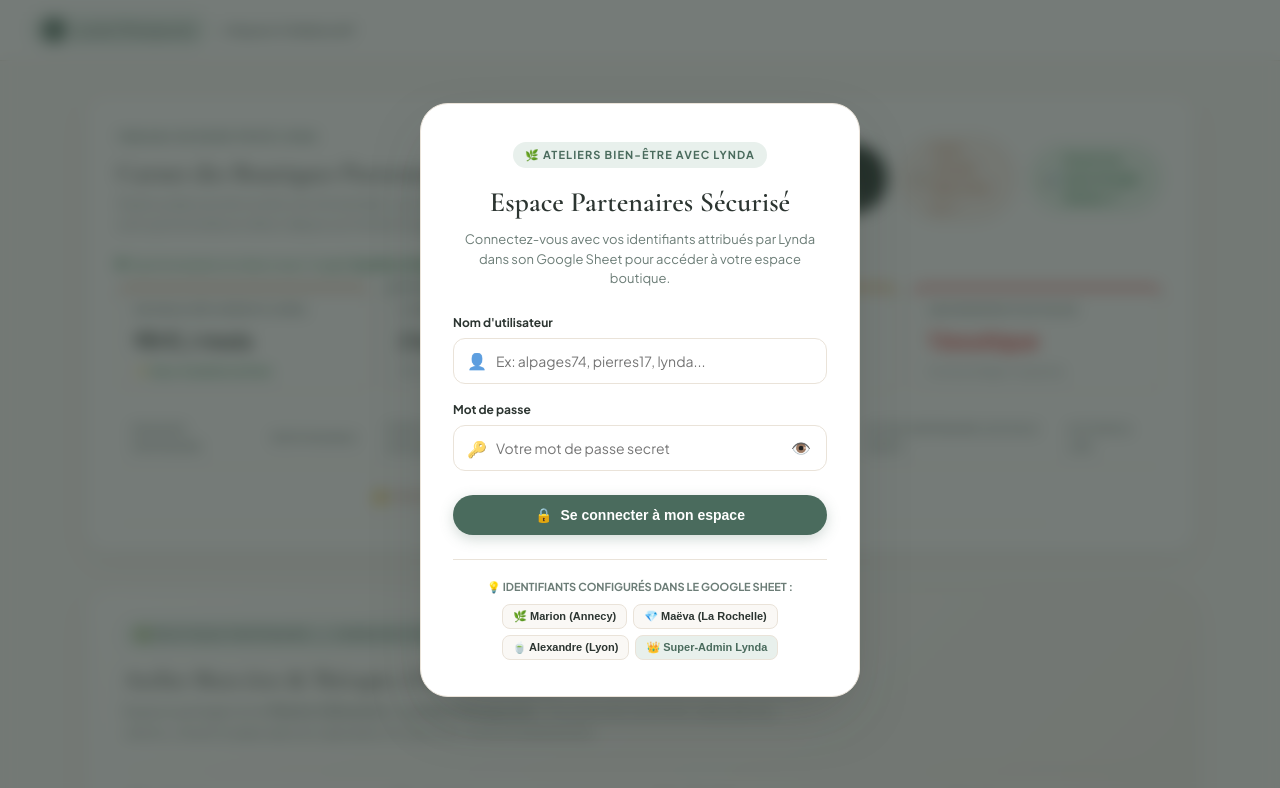
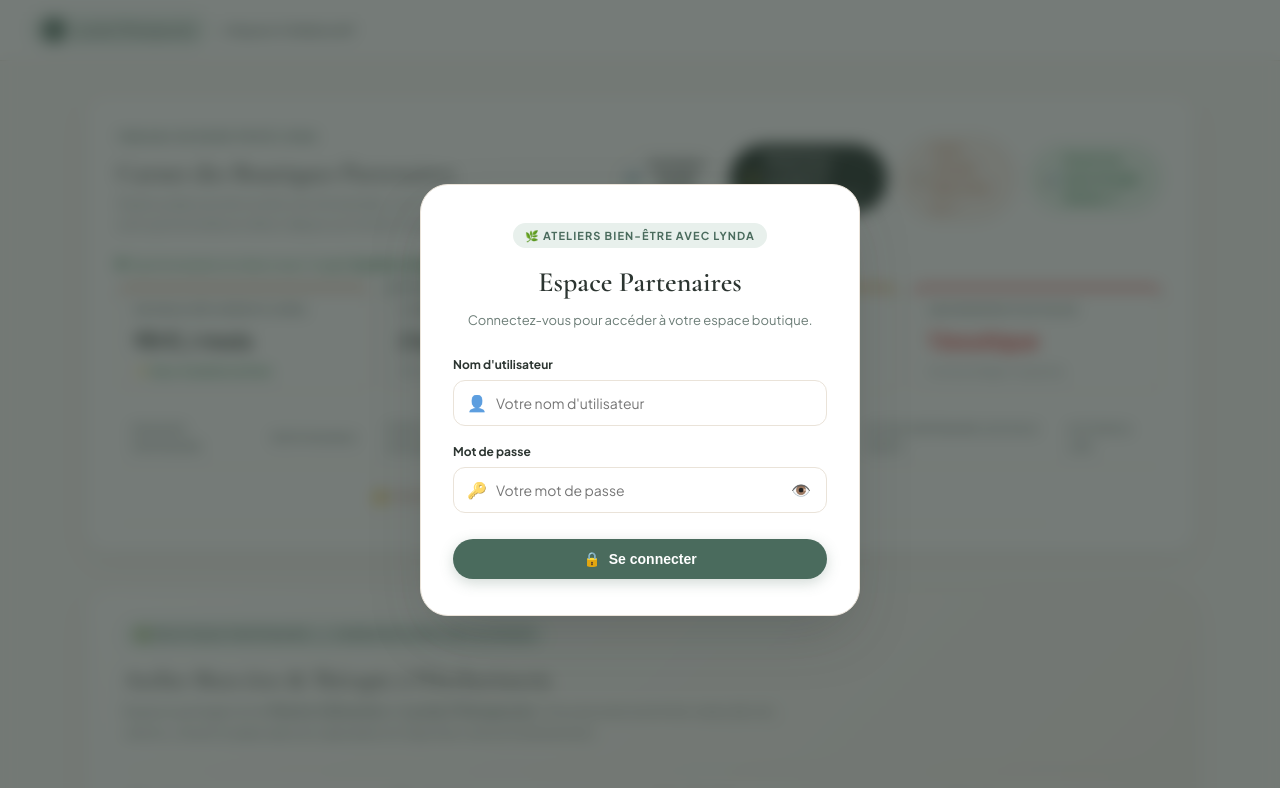
Before and after one commit to Emixam77/collaboration-therapie, a website: page index.html in a window 1280 px wide. Shown: the top 788 px of the page. Drawn offline with nearby package versions, Linux system fonts and the light colour scheme; no server answers.

Commit message:
design: epuration de l ecran de login sans les badges de demo

```diff
--- a/index.html
+++ b/index.html
@@ -529,40 +529,6 @@
       margin-bottom: 14px;
       font-weight: 600;
     }
-
-    .auth-demo-hint {
-      margin-top: 24px;
-      padding-top: 18px;
-      border-top: 1px solid var(--border-soft);
-      text-align: center;
-    }
-
-    .auth-badges-grid {
-      display: flex;
-      flex-wrap: wrap;
-      gap: 6px;
-      justify-content: center;
-      margin-top: 8px;
-    }
-
-    .auth-quick-fill {
-      background: var(--bg-warm);
-      border: 1px solid var(--border-soft);
-      border-radius: 8px;
-      padding: 5px 10px;
-      font-size: 11px;
-      font-weight: 600;
-      color: var(--text-main);
-      cursor: pointer;
-      transition: all 0.2s ease;
-    }
-
-    .auth-quick-fill:hover {
-      background: var(--primary-light);
-      border-color: var(--primary);
-      color: var(--primary);
-    }
-
     .btn-logout {
       background: #FFFFFF;
       border: 1px solid #EAE3D9;
@@ -743,14 +709,14 @@
 </head>
 <body>
 
-  <!-- ÉCRAN DE CONNEXION SÉCURISÉ PILOTÉ PAR GOOGLE SHEET -->
+  <!-- ÉCRAN DE CONNEXION SÉCURISÉ -->
   <div id="authModalOverlay" class="auth-overlay active">
     <div class="auth-card">
       <div style="text-align: center;">
         <span class="auth-pill">🌿 Ateliers Bien-être avec Lynda</span>
-        <h2 class="auth-title">Espace Partenaires Sécurisé</h2>
+        <h2 class="auth-title">Espace Partenaires</h2>
         <p class="auth-sub" id="authSubText">
-          Connectez-vous avec vos identifiants attribués par Lynda dans son Google Sheet pour accéder à votre espace boutique.
+          Connectez-vous pour accéder à votre espace boutique.
         </p>
       </div>
 
@@ -759,7 +725,7 @@
           <label class="auth-label">Nom d'utilisateur</label>
           <div class="input-with-icon">
             <span class="input-icon">👤</span>
-            <input type="text" id="authInputUser" class="auth-input" placeholder="Ex: alpages74, pierres17, lynda..." required autocomplete="username" />
+            <input type="text" id="authInputUser" class="auth-input" placeholder="Votre nom d'utilisateur" required autocomplete="username" />
           </div>
         </div>
 
@@ -767,39 +733,18 @@
           <label class="auth-label">Mot de passe</label>
           <div class="input-with-icon">
             <span class="input-icon">🔑</span>
-            <input type="password" id="authInputPass" class="auth-input" placeholder="Votre mot de passe secret" required autocomplete="current-password" />
+            <input type="password" id="authInputPass" class="auth-input" placeholder="Votre mot de passe" required autocomplete="current-password" />
             <button type="button" class="btn-toggle-eye" onclick="toggleAffichagePass()" title="Afficher/masquer le mot de passe">👁️</button>
           </div>
         </div>
 
         <div id="authErrorMsg" class="auth-error-box" style="display: none;"></div>
 
-        <button type="submit" id="btnSubmitLogin" class="btn-zen-primary" style="margin-top: 8px;">
+        <button type="submit" id="btnSubmitLogin" class="btn-zen-primary" style="margin-top: 10px; width: 100%;">
           <span>🔒</span>
-          <span id="btnSubmitLoginText">Se connecter à mon espace</span>
+          <span id="btnSubmitLoginText">Se connecter</span>
         </button>
       </form>
-
-      <!-- ACCÈS RAPIDE DÉMO / AIDE -->
-      <div class="auth-demo-hint">
-        <div style="font-size: 11px; font-weight: 700; color: var(--text-muted); text-transform: uppercase; margin-bottom: 8px;">
-          💡 Identifiants configurés dans le Google Sheet :
-        </div>
-        <div class="auth-badges-grid">
-          <button type="button" class="auth-quick-fill" onclick="preRemplir('alpages74', 'Sauge2026!')">
-            🌿 Marion (Annecy)
-          </button>
-          <button type="button" class="auth-quick-fill" onclick="preRemplir('pierres17', 'Quartz17!')">
-            💎 Maëva (La Rochelle)
-          </button>
-          <button type="button" class="auth-quick-fill" onclick="preRemplir('harmonie69', 'TheZen2026!')">
-            🍵 Alexandre (Lyon)
-          </button>
-          <button type="button" class="auth-quick-fill" style="background: var(--primary-light); color: var(--primary); font-weight: 700;" onclick="preRemplir('lynda', 'LyndaZen2026!')">
-            👑 Super-Admin Lynda
-          </button>
-        </div>
-      </div>
     </div>
   </div>
 
@@ -1272,11 +1217,7 @@
         if (trouve) {
           const sub = document.getElementById('authSubText');
           if (sub) {
-            sub.innerHTML = `Bienvenue <strong>${trouve.responsable}</strong> (${trouve.nom}).<br/>Veuillez entrer vos identifiants fournis par Lynda pour accéder à votre espace boutique.`;
-          }
-          if (trouve.username) {
-            document.getElementById('authInputUser').value = trouve.username;
-            document.getElementById('authInputPass').focus();
+            sub.innerHTML = `Bienvenue <strong>${trouve.responsable}</strong> (${trouve.nom}).<br/>Veuillez saisir vos identifiants pour vous connecter.`;
           }
         }
       }
@@ -1321,7 +1262,7 @@
         // Secours direct via Google Sheet si hors-ligne ou serveur Vercel local
         verifierConnexionDirecteSecours(u, p);
       } finally {
-        if (btnTxt) btnTxt.textContent = "Se connecter à mon espace";
+        if (btnTxt) btnTxt.textContent = "Se connecter";
       }
     }
 
@@ -1415,15 +1356,6 @@
       if (passInp) {
         passInp.type = passInp.type === 'password' ? 'text' : 'password';
       }
-    }
-
-    function preRemplir(u, p) {
-      const userInp = document.getElementById('authInputUser');
-      const passInp = document.getElementById('authInputPass');
-      const errBox = document.getElementById('authErrorMsg');
-      if (userInp) userInp.value = u;
-      if (passInp) passInp.value = p;
-      if (errBox) errBox.style.display = 'none';
     }
 
     // ==========================================
```
